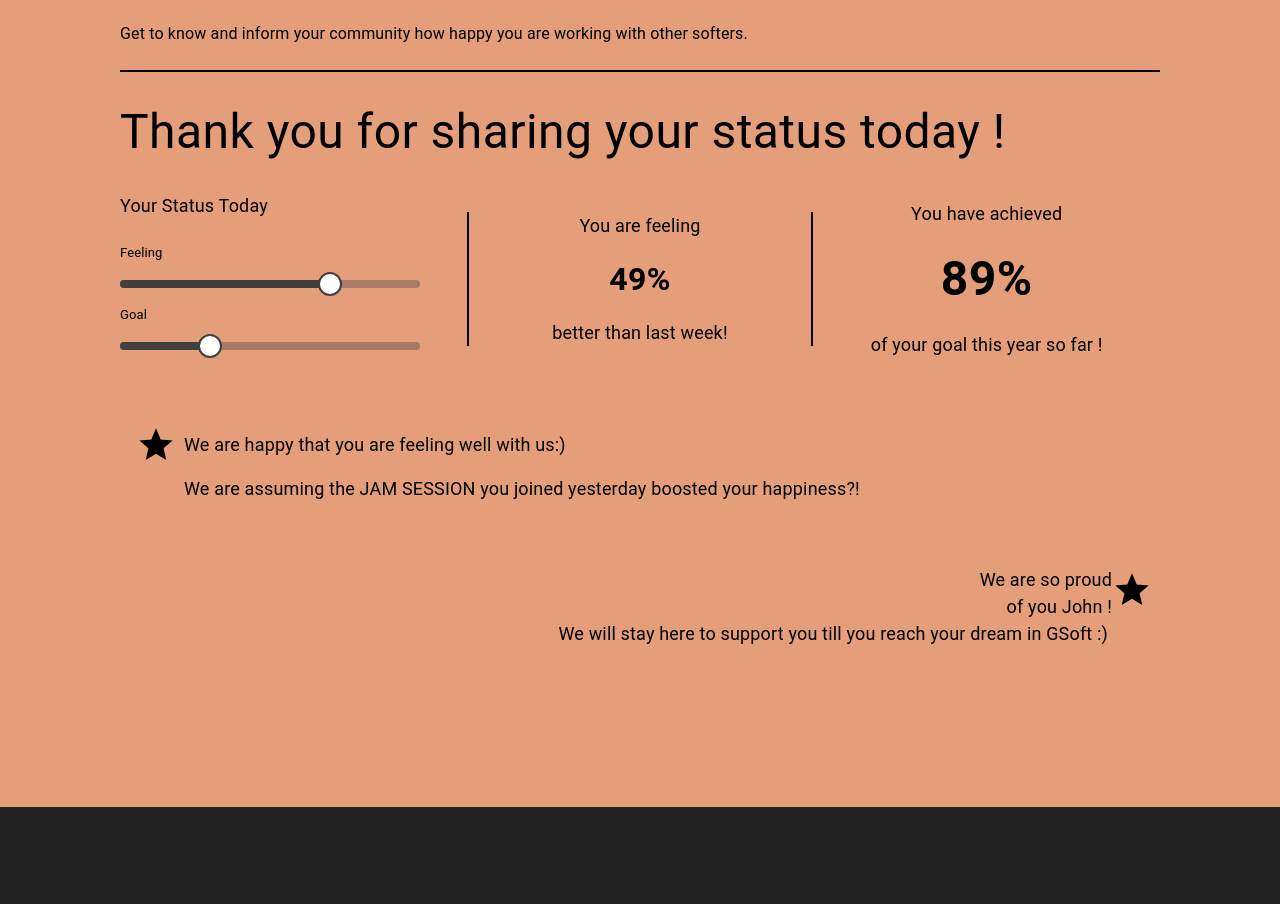
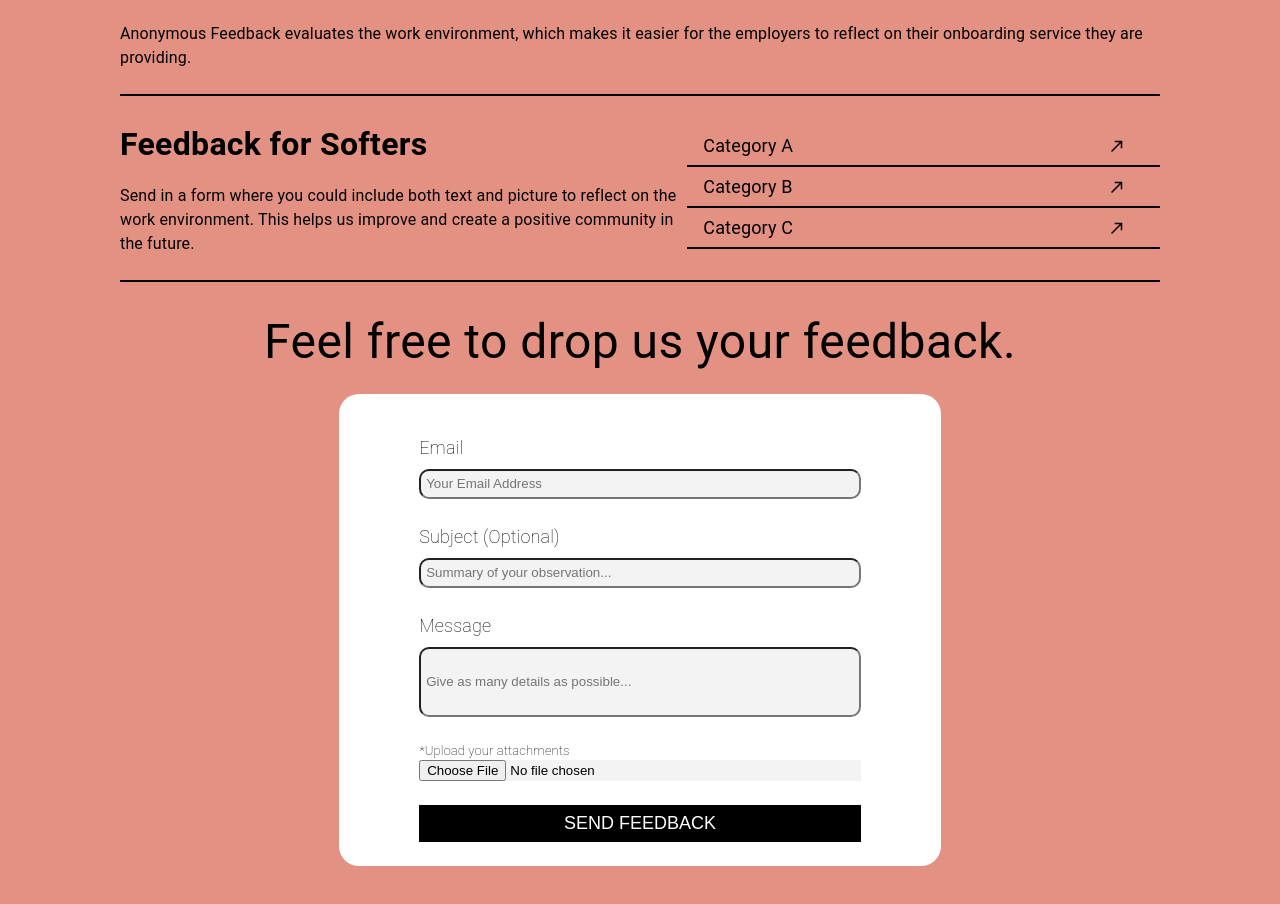
Before and after one commit to MinGi-K/Gsoft-Boarding, a React (Create React App) app: page / in a window 1280 px wide. Shown: the part 486-1390 px from the top of the page. Before the commit the page ends 1293 px from the top, so only its background shows below. Built offline with nearby package versions, Linux system fonts and the light colour scheme.

Commit message:
Feedback page modified

```diff
--- a/src/App.js
+++ b/src/App.js
@@ -4,13 +4,13 @@ import { Link, useRoutes } from "react-router-dom";
 // import Routes from "./Routes";
 // import Home from "./pages/Home/Home";
 // import Tutorial from "./pages/Tutorial";
-// import Feedback from "./pages/Feedback";
+import Feedback from "./pages/Feedback";
 import Status from "./pages/Status";
 
 function App() {
   return (
     <>
-      <Status/>
+      <Feedback/>
     </>
   );
 }
--- a/src/pages/Feedback.js
+++ b/src/pages/Feedback.js
@@ -8,6 +8,7 @@ import feedback from '../../src/images/feedback.png'
 import IconButton from '@mui/material/IconButton';
 import { Form } from "react-router-dom";
 import { Label } from "@mui/icons-material";
+import CallMadeIcon from '@mui/icons-material/CallMade';
 
 
 const Feedback = () => {
@@ -28,11 +29,43 @@ const Feedback = () => {
                     Anonymous Feedback evaluates the work environment, which makes it easier for the employers to reflect on their onboarding service they are providing.
                 </Typography>
             </Box>
-            <Box sx={{ display: 'flex', alignItems: 'center', textAlign: 'center', paddingTop: 3, paddingBottom: 3,
-            paddingLeft: 15, paddingRight: 15, backgroundColor: '#E39183', height: '100%', borderBottom: 2, color: 'black'}}>
+
+            <Box sx={{ display: 'flex', alignItems: 'center', textAlign: 'left', paddingTop: 3, paddingBottom: 3,
+            marginLeft: 15, marginRight: 15, backgroundColor: '#E39183', height: '100%', borderBottom: 2, color: 'black', justifyContent: 'space-between'}}>
+                <Box sx={{width: 600}}>
+                    <Typography sx={{color: 'black', fontSize: 'xx-large', paddingBottom: 2, fontWeight: 'bold'}}>Feedback for Softers</Typography>
+                    <Typography sx={{display: 'flex'}}>Send in a form where you could include both text and picture to reflect on the work environment. This helps us improve and create a positive community in the future.</Typography>
+                </Box>
+                <Box sx={{width: 500, color: 'black'}}>
+                    <MenuItem sx={{justifyContent: 'space-between', borderBottom: 2}}>
+                        <Typography sx={{color: 'black', fontSize: 'large'}}>Category A</Typography>
+                        <ListItemIcon>
+                            <CallMadeIcon sx = {{color: 'black', fontSize: 'large'}} />
+                        </ListItemIcon>
+                    </MenuItem>
+                    <MenuItem sx={{justifyContent: 'space-between', borderBottom: 2}}>
+                        <Typography sx={{color: 'black', fontSize: 'large'}}>Category B</Typography>
+                        <ListItemIcon>
+                            <CallMadeIcon sx = {{color: 'black', fontSize: 'large'}} />
+                        </ListItemIcon>
+                    </MenuItem>
+                    <MenuItem sx={{justifyContent: 'space-between', borderBottom: 2}}>
+                        <Typography sx={{color: 'black', fontSize: 'large'}}>Category C</Typography>
+                        <ListItemIcon>
+                            <CallMadeIcon sx = {{color: 'black', fontSize: 'large'}} />
+                        </ListItemIcon>
+                    </MenuItem>
+
+                </Box>
+
+            </Box>
+
+
+            <Box sx={{ alignItems: 'center', textAlign: 'center', paddingTop: 3, paddingBottom: 20,
+            paddingLeft: 15, paddingRight: 15, backgroundColor: '#E39183', height: '100%', color: 'black', display: 'grid',justifyContent: 'center'}}>
                 <Typography sx={{color: 'black', fontSize: 'xxx-large', paddingBottom: 2}}>Feel free to drop us your feedback.</Typography>
-                <Box sx={{borderRadius: 5, backgroundColor: 'white', textAlign: 'left', alignItems: 'center', width: '80%',
-                paddingBottom: 3, paddingLeft: 10, paddingRight: 10}}>
+                <Box sx={{borderRadius: 5, backgroundColor: 'white', textAlign: 'left', alignItems: 'center', width: '80%', justifyContent: 'center',
+                paddingBottom: 3, paddingLeft: 10, paddingRight: 10, marginLeft: '10%'}}>
                     <Typography sx={{paddingTop: 5, paddingBottom: 1, fontSize: 'large', fontWeight: 200}}>Email</Typography>
                     <form>
                         <input type="text" name="Email Address" placeholder="Your Email Address" style={{width: '100%',
```
